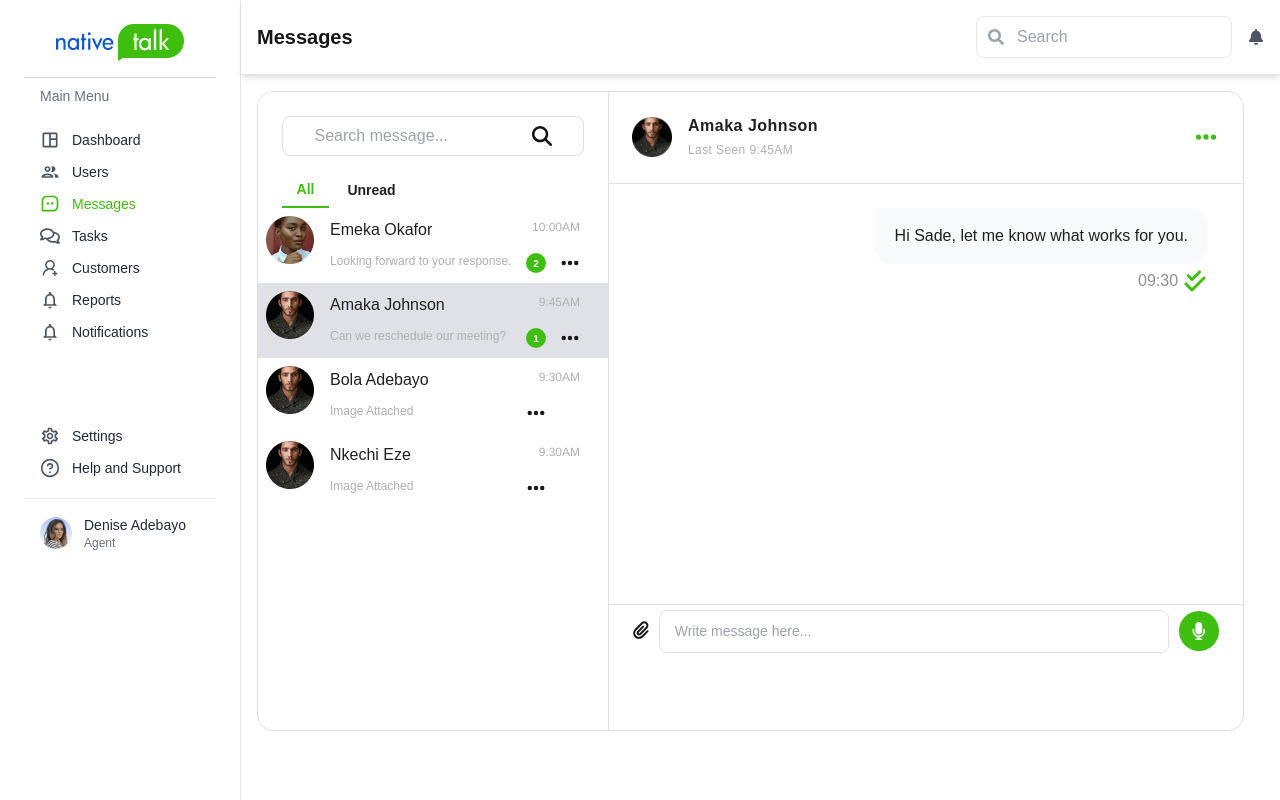
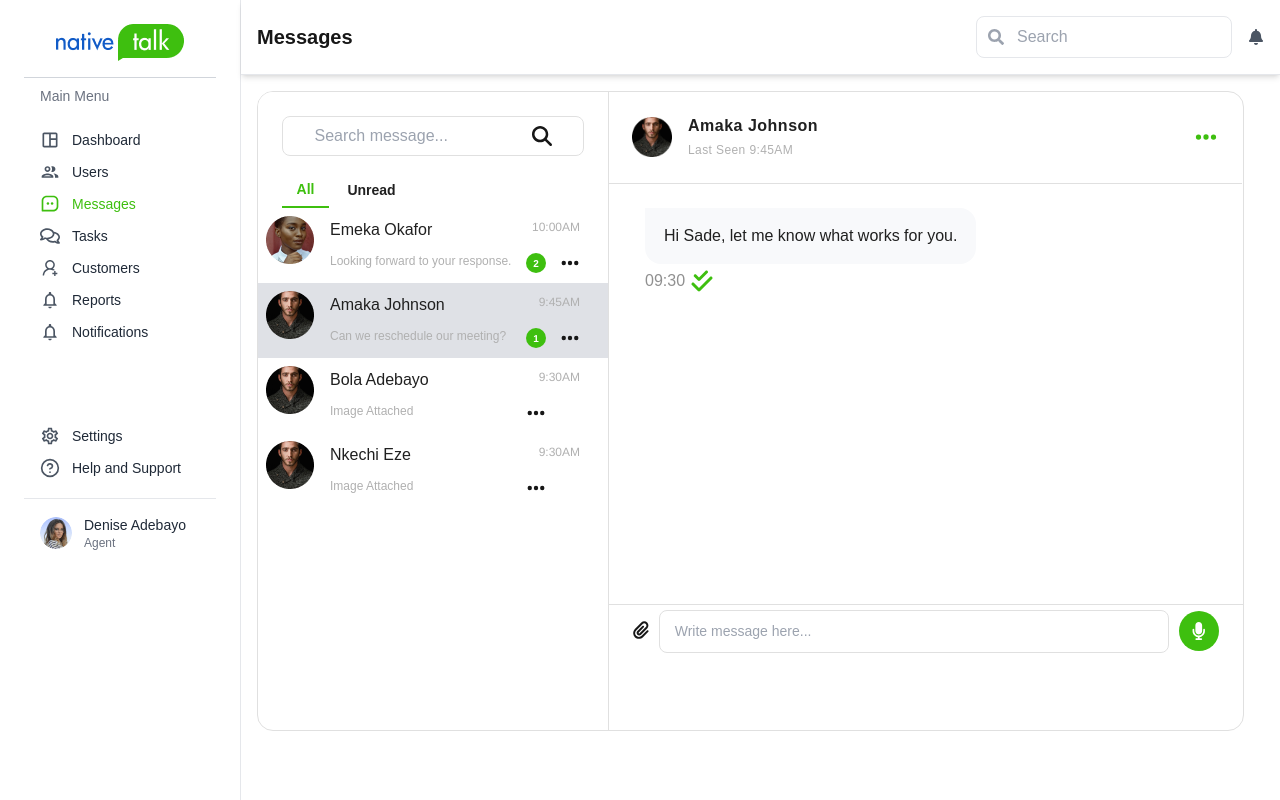
Before and after one commit to i-MMANTECH/omnichannel-crm-project-nerd-frontend, a Next.js app: page /messages in a window 1280 px wide. Both pictures are taken after a click on the element 433 px from the left and 300 px from the top of the page. Built offline with nearby package versions, Linux system fonts and the light colour scheme.

Commit message:
fix css alignment

```diff
--- a/src/app/components/Message/MessageList.js
+++ b/src/app/components/Message/MessageList.js
@@ -2,6 +2,7 @@ import React, { useEffect, useRef } from "react";
 import { FontAwesomeIcon } from "@fortawesome/react-fontawesome";
 import { faCheck, faCheckDouble, faCircleExclamation, faSpinner } from "@fortawesome/free-solid-svg-icons";
 import './messageList.css';
+
 const MessageList = ({ activeUser, currentUserId }) => {
   const messageEndRef = useRef(null);
 
@@ -15,10 +16,10 @@ const MessageList = ({ activeUser, currentUserId }) => {
     <div className="message-list">
       {activeUser.messages.map((msg, index) => {
         const isUserMessage = msg.userId === currentUserId;
-        console.log(isUserMessage);
+        const alignmentClass = isUserMessage ? "chat-right" : "chat-left";
 
         return (
-          <div className={`chat ${isUserMessage ? "chat-right" : "chat-left"}`} key={index}>
+          <div className={`chat ${alignmentClass}`} key={index}>
             <div className={`bubble-chat ${isUserMessage ? "bubble-chat-user" : "bubble-chat-other"}`}>
               <p style={{ whiteSpace: "pre-wrap" }}>{msg.text}</p>
             </div>
@@ -37,5 +38,4 @@ const MessageList = ({ activeUser, currentUserId }) => {
     </div>
   );
 };
-
 export default MessageList;
--- a/src/app/components/Message/messageList.css
+++ b/src/app/components/Message/messageList.css
@@ -29,6 +29,9 @@
     align-items: flex-start;
   }
 
+  .chat-left {
+    align-items: flex-start !important;
+  }
   .chat-right {
     align-items: flex-end;
   }
```
Also changed, not shown: 1 other file (tests, documents, lock files or other folders).
